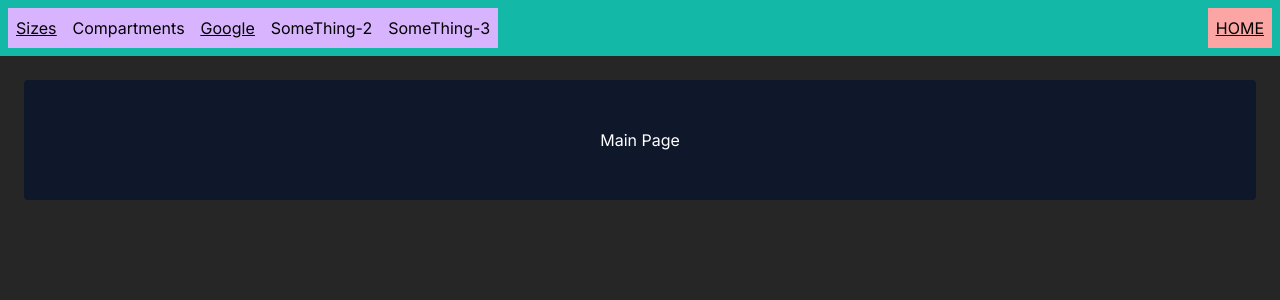
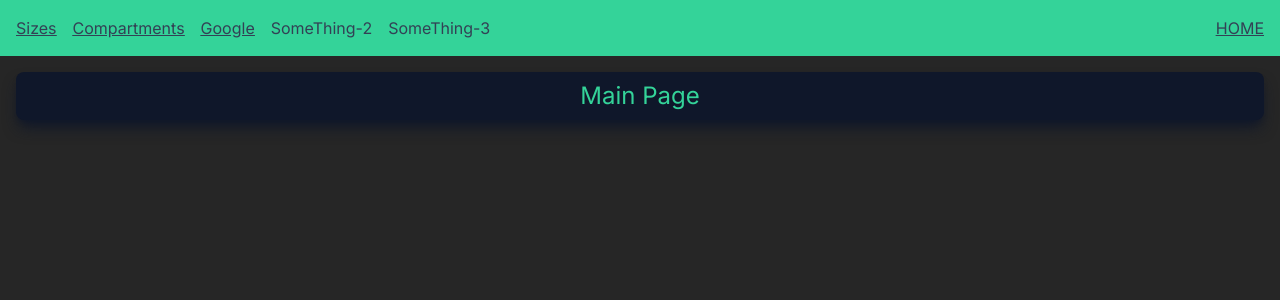
Before and after one commit to NickDriver/training-notes, a Next.js app: page / in a window 1280 px wide. Shown: the top 300 px of the page. Built offline with nearby package versions, Linux system fonts and the light colour scheme.

Commit message:
clean up

```diff
--- a/package.json
+++ b/package.json
@@ -14,8 +14,8 @@
     "@types/react-dom": "18.2.7",
     "autoprefixer": "10.4.15",
     "eslint": "8.49.0",
-    "eslint-config-next": "13.4.19",
-    "next": "13.4.19",
+    "eslint-config-next": "13.5.1",
+    "next": "13.5.1",
     "postcss": "8.4.30",
     "react": "18.2.0",
     "react-dom": "18.2.0",
--- /dev/null
+++ b/src/app/compartments/page.tsx
@@ -0,0 +1,7 @@
+export default function Compartments(){
+  return (
+  <div className="shadow-lg shadow-slate-900">
+    <div className="flex justify-center p-2 w-full bg-slate-900 text-emerald-400 text-bold text-2xl rounded-lg">Compartments</div>
+  </div>
+  )
+}
--- a/src/app/components/NavBar.tsx
+++ b/src/app/components/NavBar.tsx
@@ -3,15 +3,15 @@ import Link from "next/link";
 export default function NavBar(){
     return(
       <>
-        <div className="flex justify-between p-2 bg-teal-500">
-            <ul className="flex bg-purple-300">
+        <div className="flex justify-between p-2 bg-emerald-400 text-slate-700">
+            <ul className="flex">
                 <li className="p-2 underline"><Link href="/sizes">Sizes</Link></li>
-                <li className="p-2">Compartments</li>
+                <li className="p-2 underline"><Link href="/compartments">Compartments</Link></li>
                 <li className="p-2 underline"><Link href="http://google.com">Google</Link></li>
                 <li className="p-2">SomeThing-2</li>
                 <li className="p-2">SomeThing-3</li>
             </ul>
-            <ul className="flex bg-red-300">
+            <ul className="flex">
                 <li className="underline p-2 "><Link href="/">HOME</Link></li>
             </ul>
         </div>
--- a/src/app/page.tsx
+++ b/src/app/page.tsx
@@ -4,7 +4,7 @@ import NavBar from './components/NavBar'
 export default function Home() {
   return (
     <>
-      <div className='flex justify-center items-center m-2 p-12 rounded bg-slate-900 text-white'>Main Page</div>
+      <div className='flex justify-center p-2 w-full bg-slate-900 text-emerald-400 text-bold text-2xl rounded-lg shadow-lg shadow-slate-900'>Main Page</div>
     </>
   )
 }
--- a/src/app/sizes/page.tsx
+++ b/src/app/sizes/page.tsx
@@ -4,7 +4,7 @@ import ShowCard from "./components/ShowCard";
 export default function Sizes(){
 return (
     <>
-      <div className='flex justify-center mb-1 p-2 rounded-lg bg-slate-900 text-white shadow-lg shadow-slate-900'>SIZES</div>
+      <div className='flex justify-center mb-1 p-2 rounded-lg bg-slate-900 text-emerald-400 text-bold text-2xl shadow-lg shadow-slate-900'>SIZES</div>
       <ShowCard />
     </>
   )
```
Also changed, not shown: 1 other file (tests, documents, lock files or other folders).
